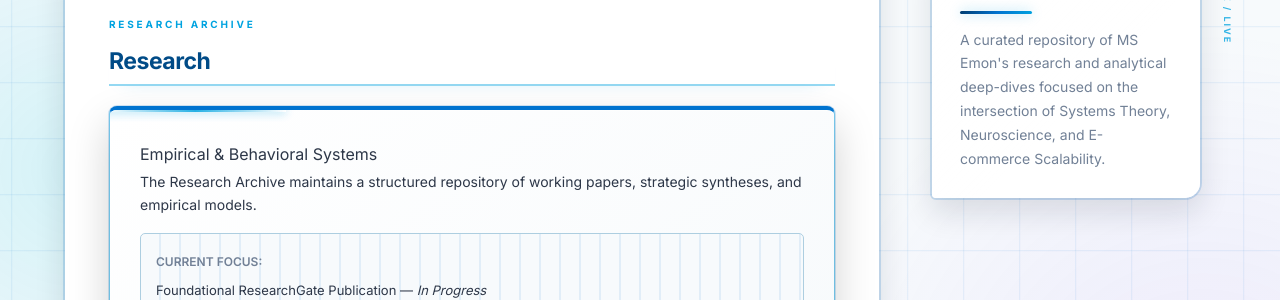
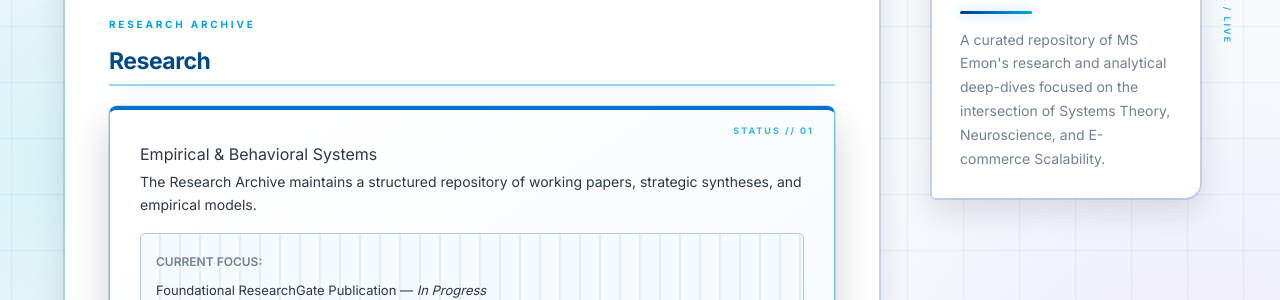
Before and after one commit to msemonlab/msemonlab.github.io, a Jekyll site: the page built from research.md, in a window 1280 px wide. Shown: the part 209-509 px from the top of the page. Built offline with Jekyll 4.4.1, drawn with Linux system fonts in a browser that asks for light colours.

Commit message:
style: restrict laser to homepage and refine glow intensity on top border

```diff
--- a/_layouts/default.html
+++ b/_layouts/default.html
@@ -696,12 +696,12 @@
     .home-status .status-card { padding: 26px 20px 28px; }
     .home-status .status-card h3 { margin-bottom: 16px; font-size: clamp(24px, 7vw, 30px); }
   }
-  /* Scanning Laser (Observation Sweep) */
-  .home-status .status-card { position: relative; overflow: hidden; }
-  .home-status .status-card::before {
-    content: ''; position: absolute; top: 0; left: -100%; width: 50%; height: 2px;
+  /* Scanning Laser (Observation Sweep - Homepage Only) */
+  #index-status .status-card { position: relative; }
+  #index-status .status-card::before {
+    content: ''; position: absolute; top: -4px; left: -100%; width: 45%; height: 4px; border-radius: 4px;
     background: linear-gradient(90deg, transparent, var(--accent-teal), #ffffff, var(--accent-teal), transparent);
-    box-shadow: 0 0 10px var(--accent-teal); animation: laserSweep 4.5s ease-in-out infinite; z-index: 10; opacity: 0.85;
+    box-shadow: 0 0 12px var(--accent-teal), 0 0 4px #fff; animation: laserSweep 4.5s ease-in-out infinite; z-index: 10; opacity: 0.95;
   }
   @keyframes laserSweep { 0% { left: -60%; } 50% { left: 110%; } 100% { left: -60%; } }
   /* Sonar Ping */
```
Also changed, not shown: index.md (+1 -1 lines).
